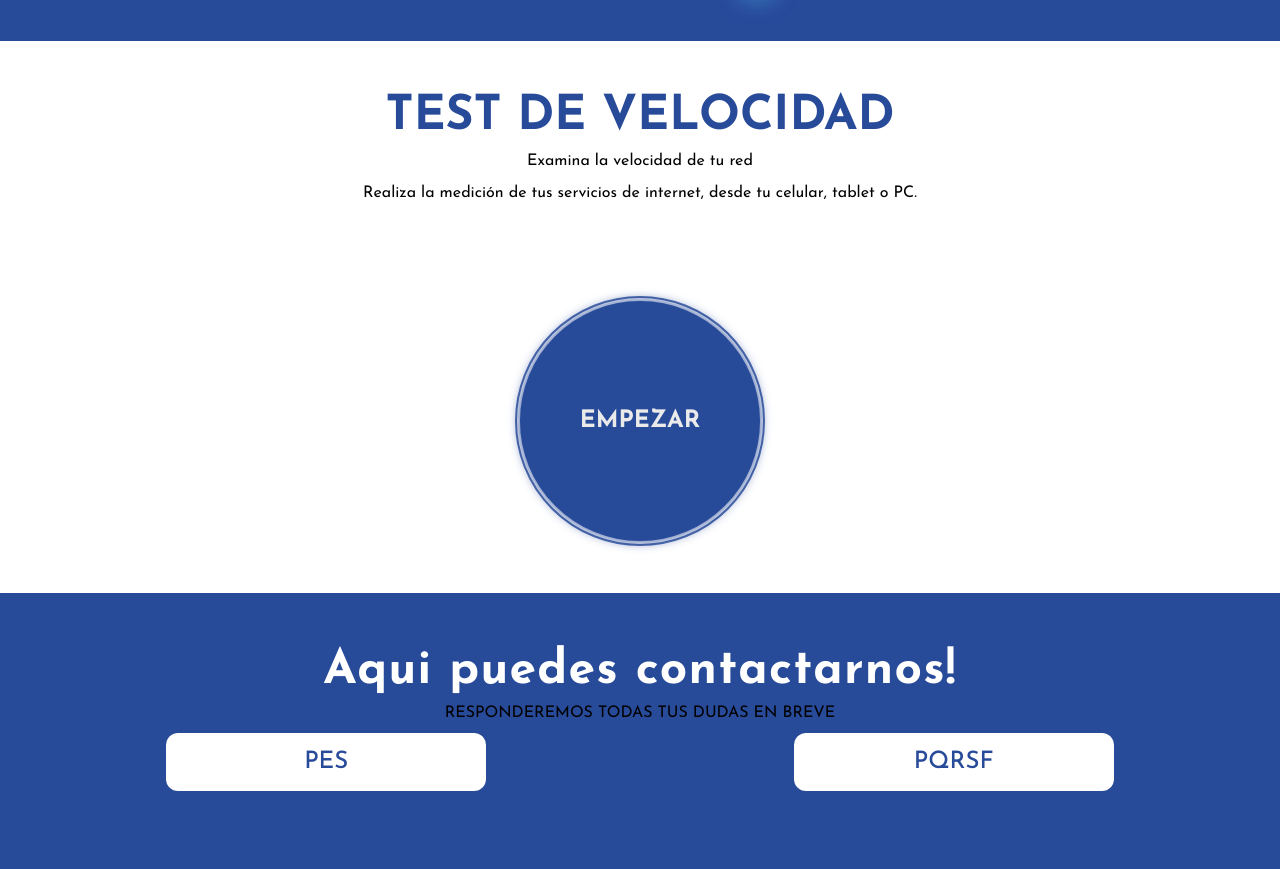
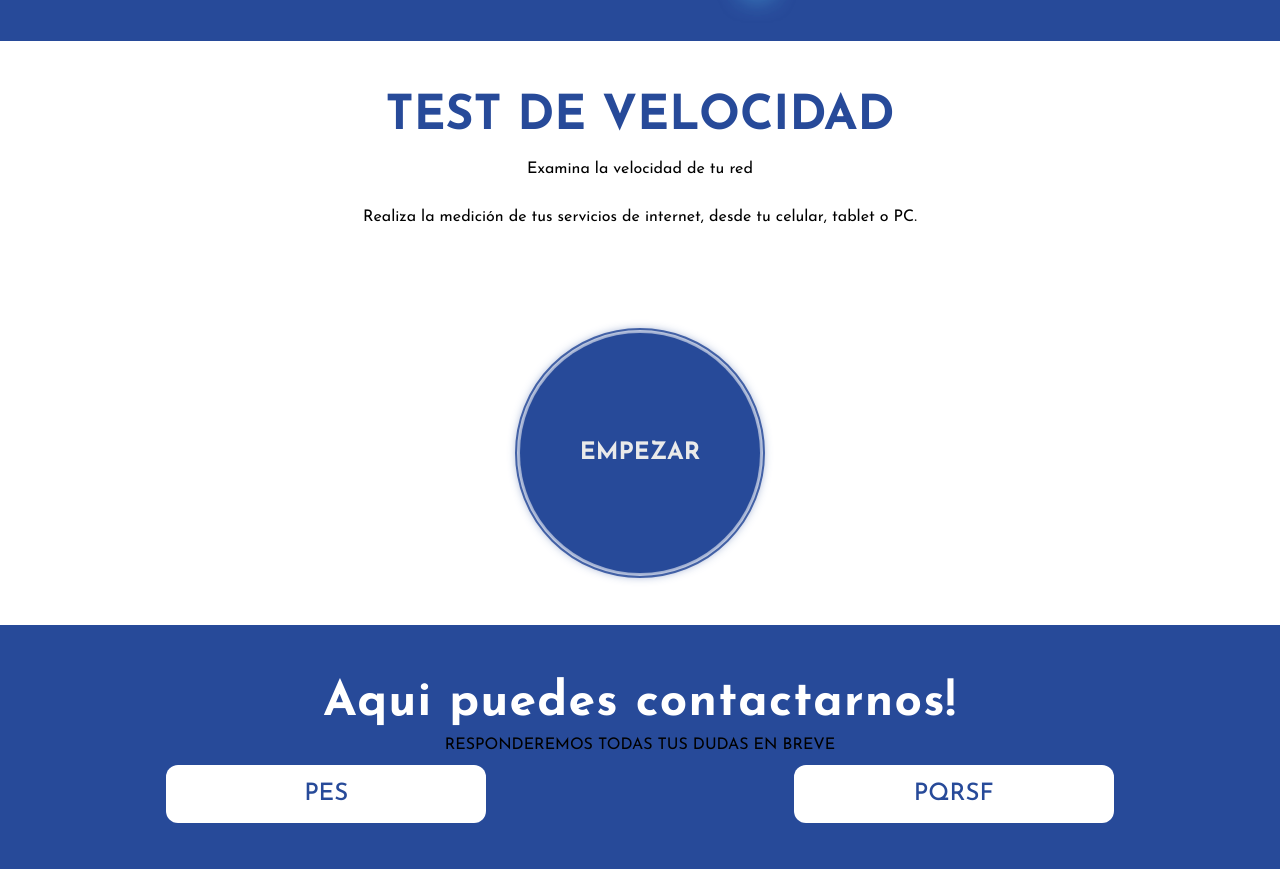
Before and after one commit to labs-company/costanet, a Next.js app: page / in a window 1280 px wide. Shown: the part 2056-2925 px from the top of the page. Built offline with nearby package versions, Linux system fonts and the light colour scheme.

Commit message:
fix: cambios en el movimiento de la letra

```diff
--- a/app/test-de-velocidad/page.tsx
+++ b/app/test-de-velocidad/page.tsx
@@ -5,12 +5,12 @@ export default function TestDeVelocidad() {
   return (
     <section className="flex flex-col justify-center items-center p-8">
       <div className="bg-white p-5">
-        <div className="flex flex-col justify-center items-center text-justify gap-2">
+        <div className="flex flex-col justify-center items-center text-justify gap-y-4">
           <h2 className="sm:text-5xl font-bold text-letter text-lg">
             TEST DE VELOCIDAD
           </h2>
           <p>Examina la velocidad de tu red</p>
-          <p>
+          <p className="whitespace-pre-wrap p-2 text-center">
             Realiza la medición de tus servicios de internet, desde tu celular,
             tablet o PC.
           </p>
```
